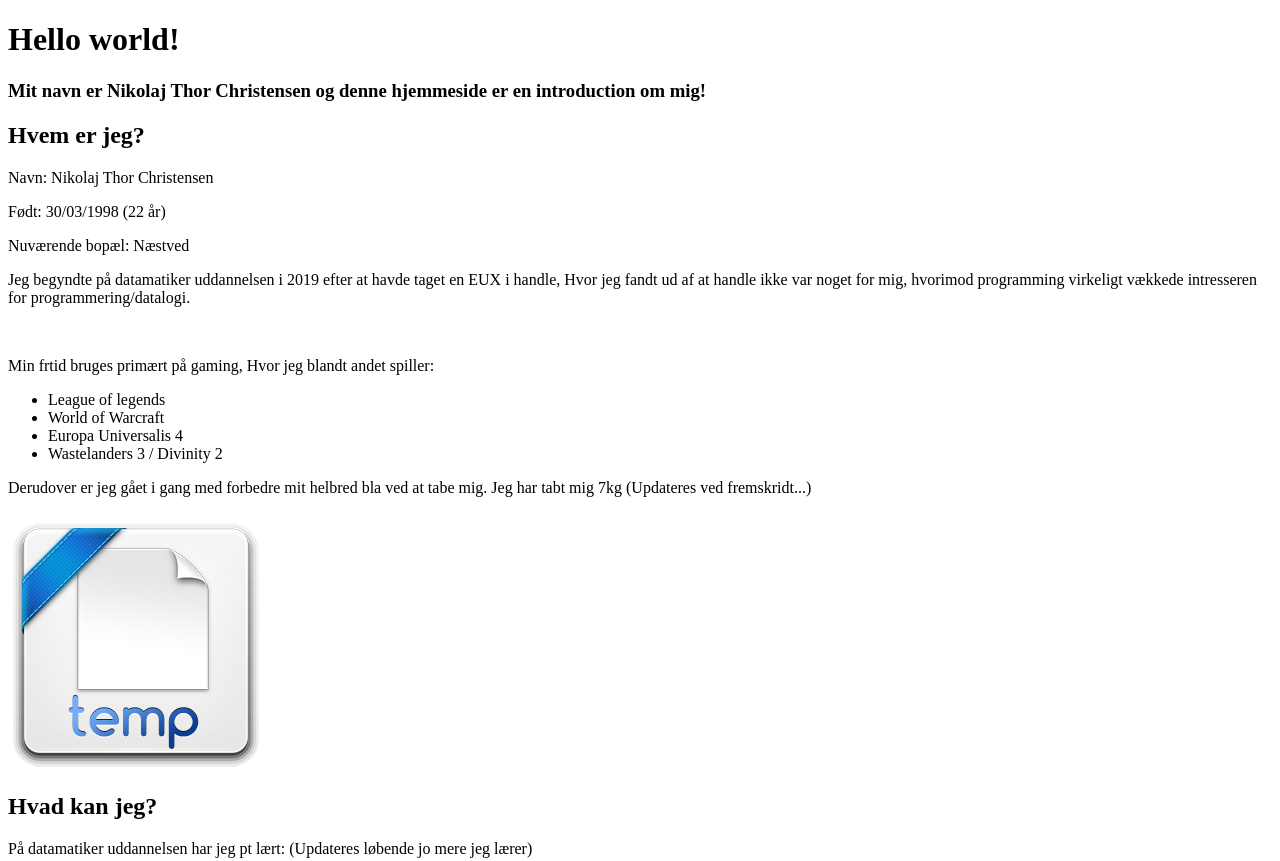
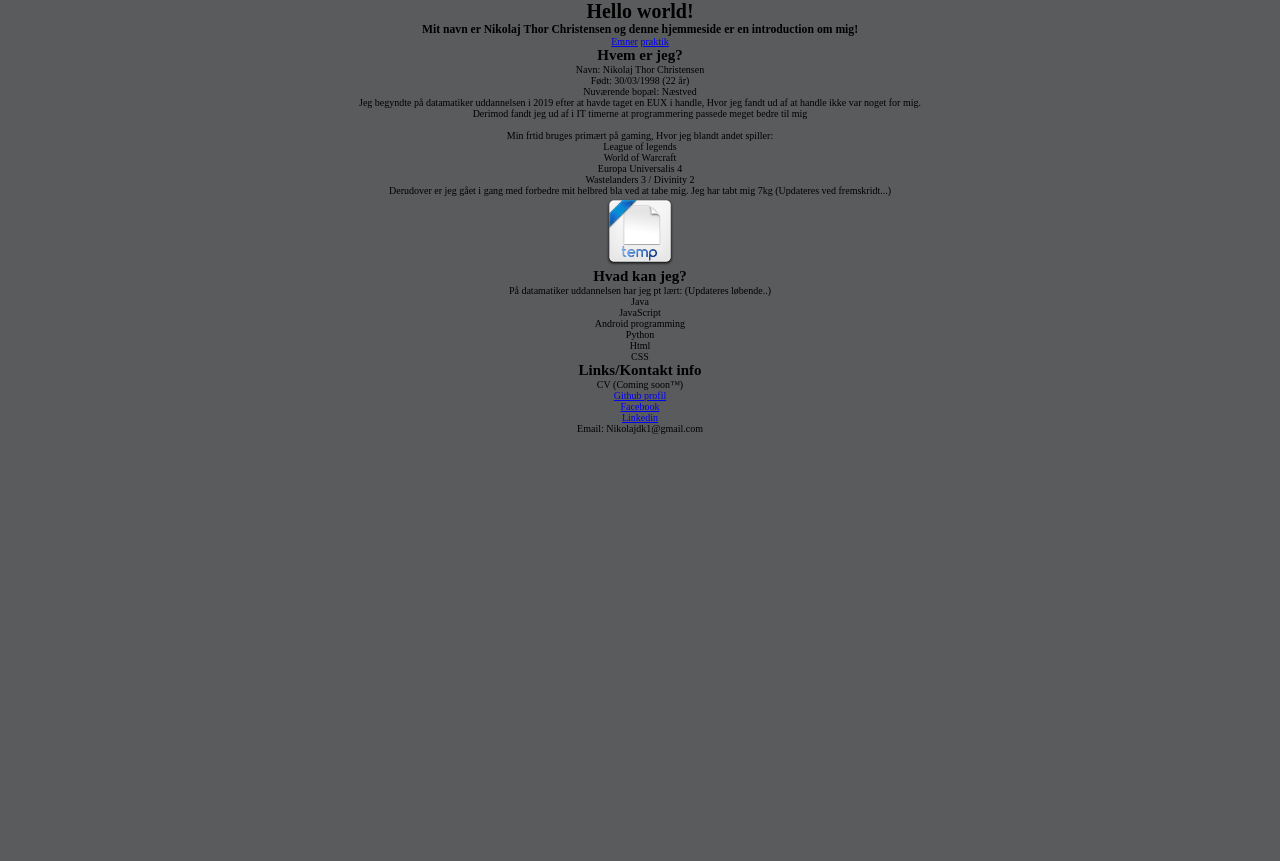
Before and after one commit to NikoThor/Miniprojekt_Fullstack, a website: page index.html in a window 1280 px wide. Shown: the top 861 px of the page. After the commit the page ends 800 px from the top, so only its background shows below. Drawn offline with Linux system fonts and the light colour scheme.

Commit message:
Del-opgave 3 lavet mangler nu kun 4

```diff
--- a/index.html
+++ b/index.html
@@ -4,6 +4,7 @@
     <meta charset="UTF-8">
     <meta name="viewport" content="width=device-width, initial-scale=1.0">
     <link rel="icon" href="/imgs/bluehousehousehome_azulcasa_cas_6791.ico">
+    <link rel="stylesheet" href="style.css">
     <title>Index</title>
 </head>
 
@@ -11,6 +12,9 @@
     <header>
     <h1 class="title">Hello world!</h1>
     <h3 >Mit navn er Nikolaj Thor Christensen og denne hjemmeside er en introduction om mig! </h3>
+    <a href="emner.html">Emner</a>
+    <a href="praktik.html">praktik</a>
+
 
 </header>
 
@@ -23,8 +27,8 @@
     </section>
     <section class="beskrivelse">
         <p name="beskrivelse"> Jeg begyndte på datamatiker uddannelsen i 2019 efter at havde taget en EUX i handle,
-        Hvor jeg fandt ud af at handle ikke var noget for mig,
-        hvorimod programming virkeligt vækkede intresseren for programmering/datalogi. </p>
+        Hvor jeg fandt ud af at handle ikke var noget for mig. <br> Derimod fandt jeg ud af i IT timerne at programmering passede meget bedre til mig
+ </p>
         <br>
         <p>Min frtid bruges primært på gaming, Hvor jeg blandt andet spiller:</p>
         <ul>
@@ -36,11 +40,11 @@
         <p>Derudover er jeg gået i gang med forbedre mit helbred bla ved at tabe mig. Jeg har tabt mig 7kg (Updateres ved fremskridt...)</p>
     </section>
     <!-- indsæt billeder her -->
-<img name="billede" src="/imgs/temp_photoshop_filetypes_21680.png" alt="">
+<img name="billede" width="70px" src="/imgs/temp_photoshop_filetypes_21680.png" alt="">
 
 <section class="skills">
     <h2>Hvad kan jeg?</h2>
-    <p>På datamatiker uddannelsen har jeg pt lært: (Updateres løbende jo mere jeg lærer)</p>
+    <p>På datamatiker uddannelsen har jeg pt lært: (Updateres løbende..)</p>
     <ul>
         <li>Java</li>
         <li>JavaScript</li>
@@ -55,6 +59,7 @@
     <h2>Links/Kontakt info</h2>
     <!-- Mangler CV -->
     <ul>
+        <li>CV (Coming soon&trade;)</li>
         <li><a target="_blank" href="https://github.com/NikoThor">Github profil</a></li>
         <li><a target="_blank" href="https://www.facebook.com/nikolajthor.christensen.9/">Facebook</a></li>
         <li><a target= "_blank" href="https://www.linkedin.com/in/nikolaj-christensen-1636b5162/">Linkedin</a></li>
--- /dev/null
+++ b/style.css
@@ -0,0 +1,19 @@
+*{
+    margin: 0;
+    padding: 0;
+    box-sizing: border-box;
+}
+
+Html {
+    font-size: 62.5%;
+    text-align: center;
+}
+
+body{
+
+    background-color: rgb(90, 91, 93);
+}
+
+.title {
+    text-align: center;
+}
```
Also changed, not shown: emner.html (+4 -0 lines), package.json (added, +20 -0 lines), praktik.html (+13 -0 lines), webserver.js (added, +22 -0 lines), 1 other file.
